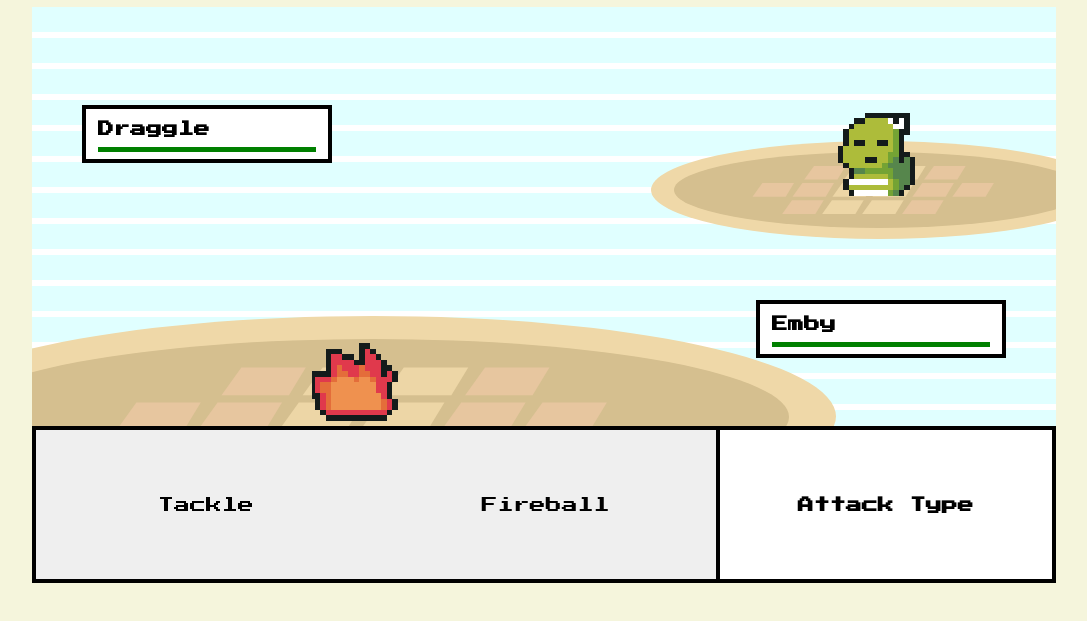
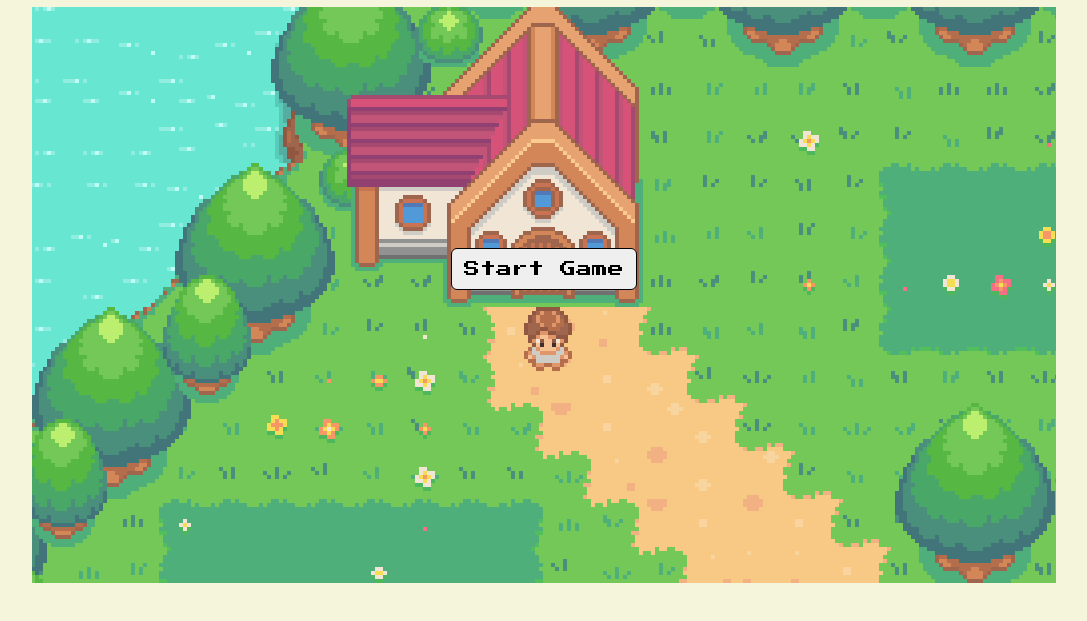
Before and after one commit to Dima0687/pokemon-js-game, a plain HTML site: page index.html in a window 1280 px wide. Shown: the part 61-682 px from the top of the page, without its empty margins (96-1183 px from the left). Drawn offline with nearby package versions, Linux system fonts and the light colour scheme.

Commit message:
pokemon mvp is ready

```diff
--- a/css/style.css
+++ b/css/style.css
@@ -39,6 +39,30 @@ canvas {
 #game-container {
   display: inline-block;
   position: relative;
+}
+
+#user-interface {
+  display: none;
+}
+
+#start-button-container {
+  display: flex;
+  position: absolute;
+  width: 100%;
+  top: 0;
+  bottom: 0;
+  justify-content: center;
+  align-items: center;
+}
+
+#start-game {
+  padding: 12px;
+  border-radius: 6px;
+  border: 1px solid black;
+}
+
+#start-game:hover {
+  box-shadow: 2px 2px 5px black;
 }
 
 #overlapping-screen {
--- a/index.html
+++ b/index.html
@@ -12,6 +12,13 @@
     />
     <link rel="stylesheet" href="./css/style.css" />
     <script
+      src="https://cdnjs.cloudflare.com/ajax/libs/howler/2.2.3/howler.min.js"
+      integrity="sha512-6+YN/9o9BWrk6wSfGxQGpt3EUK6XeHi6yeHV+TYD2GR0Sj/cggRpXr1BrAQf0as6XslxomMUxXp2vIl+fv0QRA=="
+      crossorigin="anonymous"
+      referrerpolicy="no-referrer"
+      defer
+    ></script>
+    <script
       src="https://cdnjs.cloudflare.com/ajax/libs/gsap/3.9.1/gsap.min.js"
       integrity="sha512-H6cPm97FAsgIKmlBA4s774vqoN24V5gSQL4yBTDOY2su2DeXZVhQPxFK4P6GPdnZqM9fg1G3cMv5wD7e6cFLZQ=="
       crossorigin="anonymous"
@@ -22,19 +29,23 @@
     <title>Document</title>
   </head>
   <body>
-
     <div id="game-container">
       <h1>Pokémon Clone Game</h1>
       <div id="overlapping-screen"></div>
 
-     <div id="user-interface">
+
+      <div id="start-button-container">
+        <button id="start-game">Start Game</button>
+      </div>
+
+      <div id="user-interface">
         <!-- Health bar of the enemy -->
 
         <div class="pokemon-stats-container enemy">
           <h3 class="pokemon-name">Draggle</h3>
           <div class="health-bar-container">
             <div class="health-bar-not-attacked"></div>
-            <div id='enemy-health-bar' class="health-bar-attacked"></div>
+            <div id="enemy-health-bar" class="health-bar-attacked"></div>
           </div>
         </div>
 
@@ -43,10 +54,9 @@
           <h3 class="pokemon-name">Emby</h3>
           <div class="health-bar-container">
             <div class="health-bar-not-attacked"></div>
-            <div id='friend-health-bar' class="health-bar-attacked"></div>
+            <div id="friend-health-bar" class="health-bar-attacked"></div>
           </div>
         </div>
-
 
         <div id="attack-bar-interface">
           <div id="dialogue-box"></div>
@@ -55,7 +65,7 @@
             <h2 id="attacks-type-text">Attack Type</h2>
           </div>
         </div>
-     </div>
+      </div>
 
       <canvas></canvas>
     </div>
--- a/js/classes/Monster.mjs
+++ b/js/classes/Monster.mjs
@@ -2,6 +2,7 @@ import { Sprite } from './Sprite.mjs';
 import {
   queue
 } from '../index.mjs';
+import { audio } from '../data/audio.mjs';
 
 class Monster extends Sprite {
   constructor({
@@ -45,7 +46,8 @@ class Monster extends Sprite {
     gsap.to(this, {
       opacity: 0
     });
-
+    audio.battle.stop();
+    audio.victory.play();
   }
 
   attack({ attack, recipient, renderedSprites }) {
@@ -77,6 +79,7 @@ class Monster extends Sprite {
           duration: 0.1,
           onComplete: () => {
             // enemy actually gets hit
+            audio.tackleHit.play();
             gsap.to(healthBar, {
               width: `${recipient.health}%`
             });
@@ -102,6 +105,7 @@ class Monster extends Sprite {
 
       case 'Fireball':
         // attacks
+        audio.initFireball.play();
         const fireballImage = new Image();
         fireballImage.src = './img/attacks/fireball.png';
 
@@ -128,6 +132,7 @@ class Monster extends Sprite {
             renderedSprites.splice(1,1);
 
             // enemy actually gets hit
+            audio.fireballHit.play();
             gsap.to(healthBar, {
               width: `${recipient.health}%`
             });
--- a/js/data/attacks.mjs
+++ b/js/data/attacks.mjs
@@ -1,7 +1,7 @@
 const attacks = {
   Tackle: {
     name: 'Tackle',
-    damage: 100,
+    damage: 10,
     type: 'Normal',
     color: 'black'
   },
--- /dev/null
+++ b/js/data/audio.mjs
@@ -0,0 +1,41 @@
+const audio = {
+  map: new Howl({
+    src: './audio/map.wav',
+    html5: true,
+    volume: 0.1
+  }),
+  initBattle: new Howl({
+    src: './audio/initBattle.wav',
+    html5: true,
+    volume: 0.1
+  }),
+  battle: new Howl({
+    src: './audio/battle.mp3',
+    html5: true,
+    volume: 0.1
+  }),
+  tackleHit: new Howl({
+    src: './audio/tackleHit.wav',
+    html5: true,
+    volume: 0.1
+  }),
+  fireballHit: new Howl({
+    src: './audio/fireballHit.wav',
+    html5: true,
+    volume: 0.1
+  }),
+  initFireball: new Howl({
+    src: './audio/initFireball.wav',
+    html5: true,
+    volume: 0.1
+  }),
+  victory: new Howl({
+    src: './audio/victory.wav',
+    html5: true,
+    volume: 0.1
+  }),
+}
+
+export {
+  audio
+}
--- a/js/data/index.mjs
+++ b/js/data/index.mjs
@@ -10,7 +10,7 @@ import {
 } from './movables.mjs';
 import { offset } from './offset.mjs';
 import { attacks } from './attacks.mjs';
-
+import { audio } from './audio.mjs';
 
 export {
   boundaries,
@@ -22,5 +22,6 @@ export {
   player,
   battleBackground,
   attacks,
-  monsters
+  monsters,
+  audio
 }
--- a/js/index.mjs
+++ b/js/index.mjs
@@ -9,6 +9,7 @@ import {
   battleBackground,
   attacks,
   monsters,
+  audio
 } from "./data/index.mjs";
 import { Sprite, Boundary, Monster } from "./classes/index.mjs";
 
@@ -39,9 +40,12 @@ const battle = {
   initiated: false,
 };
 
+const newGame = {
+  started: false
+}
+
 function animate() {
   const animationId = window.requestAnimationFrame(animate);
-  console.log("Anim", animationId);
   background.draw();
   boundaries.forEach((boundary) => {
     boundary.draw();
@@ -57,7 +61,7 @@ function animate() {
   let moving = true;
   player.animate = false;
 
-  if (battle.initiated) return;
+  if (battle.initiated || !newGame.started) return;
 
   // activate battle
   if (
@@ -88,9 +92,13 @@ function animate() {
         overlappingArea > (player.width * player.height) / 2 &&
         Math.random() < 0.01
       ) {
-        console.log("activate battle");
         // deactivate current animation loop
         window.cancelAnimationFrame(animationId);
+
+        audio.map.stop();
+        audio.initBattle.play();
+        audio.battle.play();
+
         battle.initiated = true;
         gsap.to("#overlapping-screen", {
           opacity: 1,
@@ -213,7 +221,6 @@ function animate() {
     if (moving) movables.forEach((movable) => (movable.position.x -= 3));
   }
 }
-// animate();
 
 // battleScene
 let renderedSprites;
@@ -239,6 +246,7 @@ function fadeBackToGame() {
         cancelAnimationFrame(battleAnimationId);
         battle.initiated = false;
         animate();
+        audio.map.play();
         userInterface.style.display = "none";
         gsap.to("#overlapping-screen", {
           opacity: 0,
@@ -317,15 +325,16 @@ function initBattle() {
 
 function animateBattle() {
   battleAnimationId = window.requestAnimationFrame(animateBattle);
-  console.log("BattleAnim", battleAnimationId);
   battleBackground.draw();
   renderedSprites.forEach((sprite) => {
     sprite.draw();
   });
 }
 
+animate();
+/*
 initBattle();
-animateBattle();
+animateBattle(); */
 
 dialogBox.addEventListener("click", (e) => {
   if (queue.length > 0) {
@@ -381,4 +390,17 @@ window.addEventListener("keyup", (e) => {
   }
 });
 
+// let clicked = false;
+
+const startGameButton = document.querySelector('#start-game');
+const startGameBtnContainer = document.querySelector('#start-button-container');
+
+startGameButton.addEventListener('click', () => {
+  if(!newGame.started){
+    audio.map.play();
+    newGame.started = true;
+    startGameBtnContainer.style.display = 'none';
+  };
+})
+
 export { context, queue };
```
